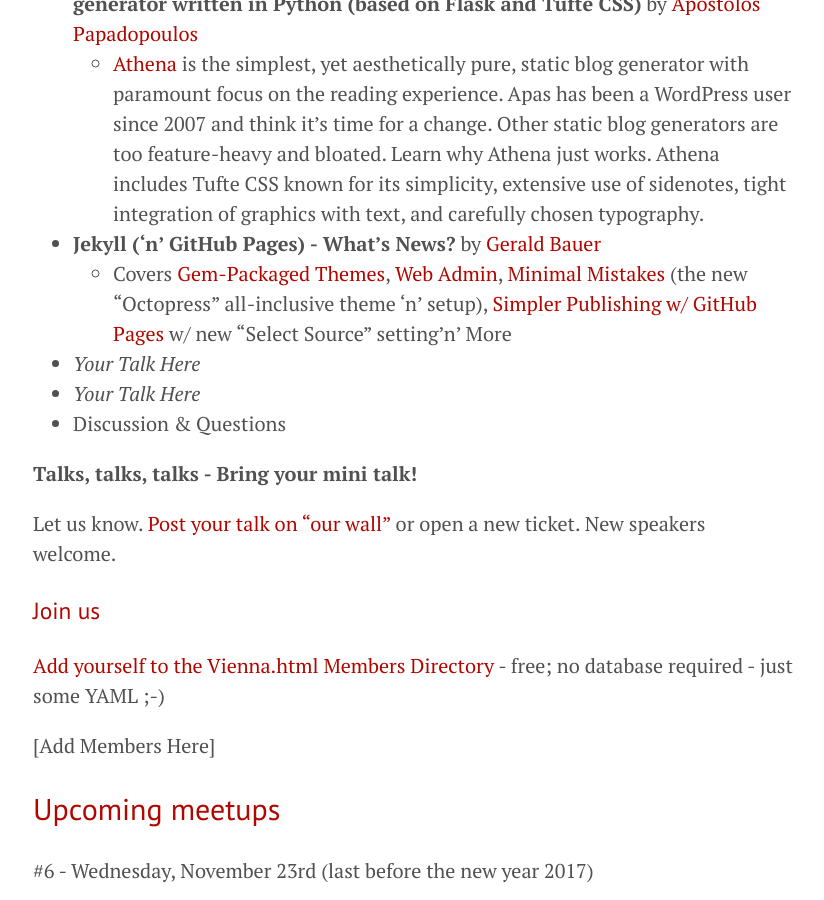
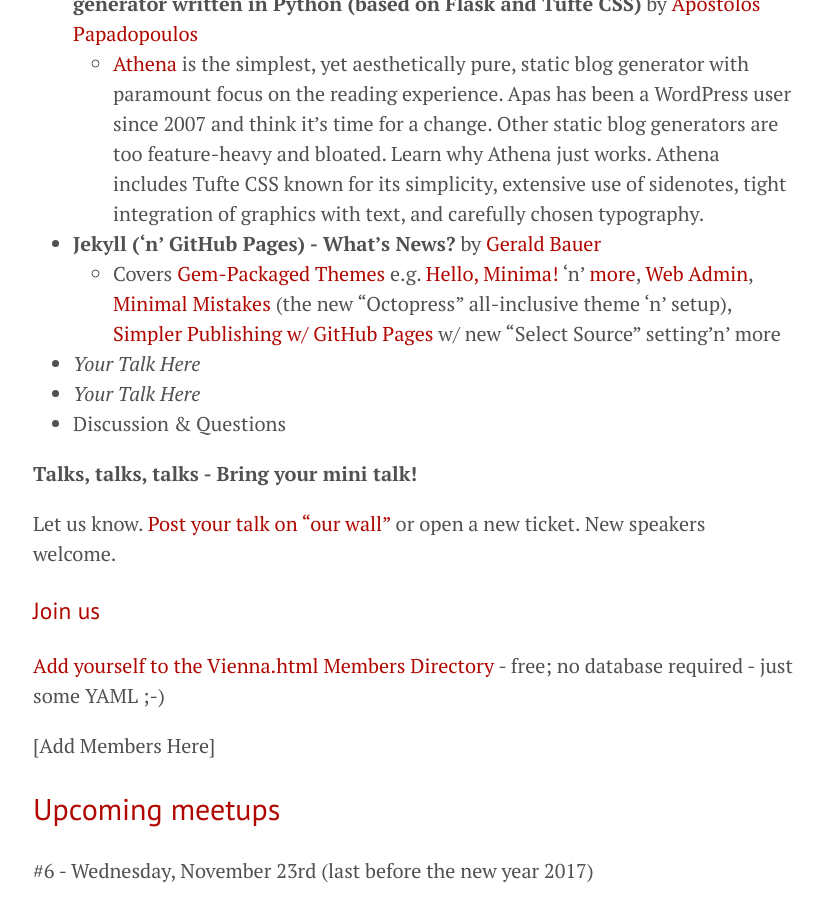
Before and after one commit to goodbyeaustria/archive, a Jekyll site: the page built from index.md, in a window 1280 px wide and 900 px high, scrolled down 1212 px. Shown: the whole window, without its empty margins (227-1051 px from the left). Built offline with Jekyll 4.4.1, drawn with Linux system fonts in a browser that asks for light colours.

Commit message:
Update index.md

```diff
--- a/index.md
+++ b/index.md
@@ -34,7 +34,7 @@
 - **Getting Started w/ Athena - A minimalist, light-weight static blog generator written in Python (based on Flask and Tufte CSS)** by [Apostolos Papadopoulos](https://github.com/apas)
     - [Athena](https://github.com/apas/athena) is the simplest, yet aesthetically pure, static blog generator with paramount focus on the reading experience. Apas has been a WordPress user since 2007 and think it's time for a change. Other static blog generators are too feature-heavy and bloated. Learn why Athena just works. Athena includes Tufte CSS known for its simplicity, extensive use of sidenotes, tight integration of graphics with text, and carefully chosen typography.
 - **Jekyll ('n' GitHub Pages) - What's News?** by [Gerald Bauer](https://github.com/geraldb)
-    - Covers [Gem-Packaged Themes](http://jekyllrb.com/docs/themes/), [Web Admin](https://github.com/jekyll/jekyll-admin), [Minimal Mistakes](https://mmistakes.github.io/minimal-mistakes/) (the new "Octopress" all-inclusive theme 'n' setup), [Simpler Publishing w/ GitHub Pages](https://github.com/blog/2228-simpler-github-pages-publishing) w/ new "Select Source" setting'n' More
+    - Covers [Gem-Packaged Themes](http://jekyllrb.com/docs/themes/) e.g. [Hello, Minima!](https://github.com/henrythemes/hello-minima-theme) 'n' [more](https://github.com/planetjekyll/awesome-jekyll-themes), [Web Admin](https://github.com/jekyll/jekyll-admin), [Minimal Mistakes](https://mmistakes.github.io/minimal-mistakes/) (the new "Octopress" all-inclusive theme 'n' setup), [Simpler Publishing w/ GitHub Pages](https://github.com/blog/2228-simpler-github-pages-publishing) w/ new "Select Source" setting'n' more
 - _Your Talk Here_
 - _Your Talk Here_
 - Discussion & Questions
```
